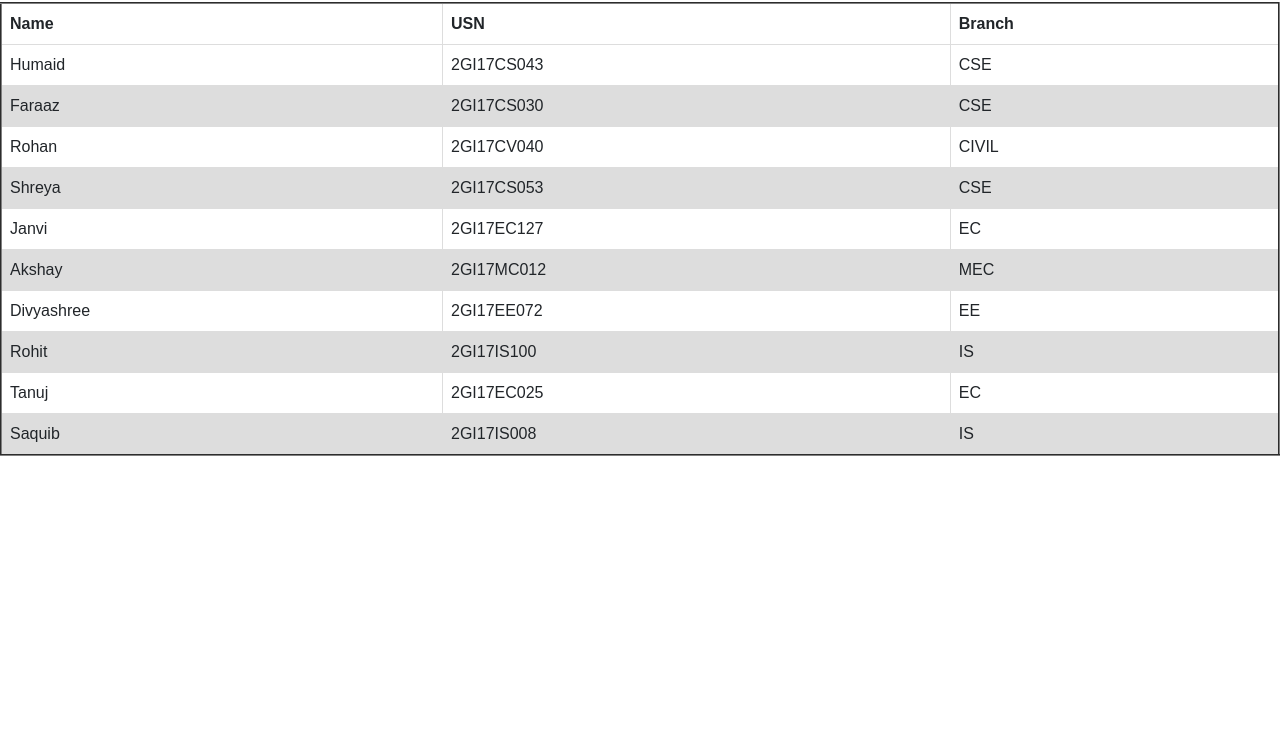
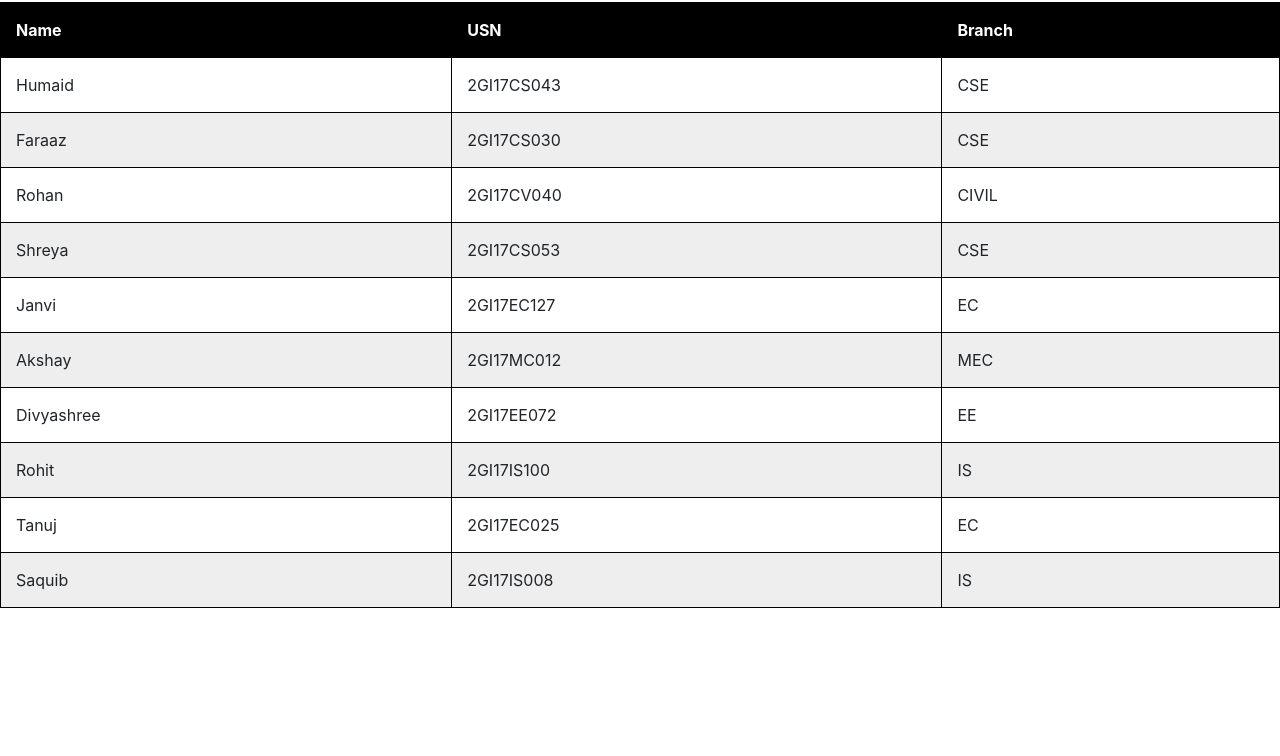
Before and after one commit to Humaid-0501/html-datatable, a plain HTML site: page datatable.html in a window 1280 px wide. Shown: the part 44-800 px from the top of the page. Drawn offline with nearby package versions, Linux system fonts and the light colour scheme.

Commit message:
Update datatable.html

```diff
--- a/datatable.html
+++ b/datatable.html
@@ -7,19 +7,25 @@
 
 <style>
 table {
-  font-family: arial, sans-serif;
+  width:100%;
+}
+table, th, td {
+  border: 1px solid black;
   border-collapse: collapse;
-  width: 100%;
 }
-
-td, th {
-  border: 1px solid #dddddd;
+th, td {
+  padding: 15px;
   text-align: left;
-  padding: 8px;
 }
-
-tr:nth-child(even) {
-  background-color: #dddddd;
+table#student tr:nth-child(even) {
+  background-color: #eee;
+}
+table#student tr:nth-child(odd) {
+ background-color: #fff;
+}
+table#student th {
+  background-color: black;
+  color: white;
 }
 </style>
 </head>
```
